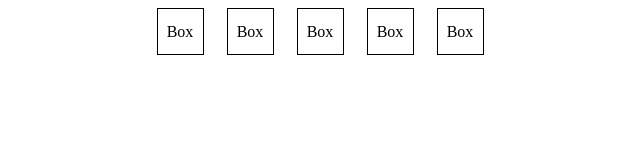
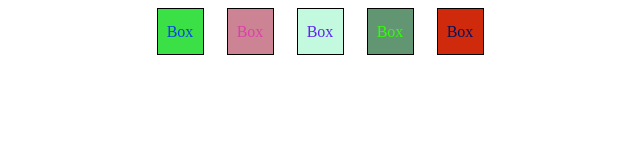
Before and after one commit to Foysalhossain/random-color-generate-with-JavaScript, a plain HTML site: page index.html in a window 1280 px wide. Shown: the whole page, without its empty margins (320-960 px from the left). Drawn offline with Linux system fonts and the light colour scheme.

Commit message:
added math random and math ceil then generate the random color boxes

```diff
--- a/index.html
+++ b/index.html
@@ -32,6 +32,7 @@
         <div class="box">Box</div>
         <div class="box">Box</div>
     </div>
+    <script src="script.js"></script>
 </body>
 
 </html>
--- /dev/null
+++ b/script.js
@@ -0,0 +1,16 @@
+console.log('script.js initializing');
+
+// let boxes = document.getElementsByClassName('box');
+let boxes = document.querySelector('.container').children;
+
+function getRandomColor() {
+    let color1 = Math.ceil(0 + Math.random() * 255);
+    let color2 = Math.ceil(0 + Math.random() * 255);
+    let color3 = Math.ceil(0 + Math.random() * 255);
+    return `rgb(${color1}, ${color2}, ${color3})`
+}
+
+Array.from(boxes).forEach(e => {
+    e.style.backgroundColor = getRandomColor();
+    e.style.color = getRandomColor();
+})
```
